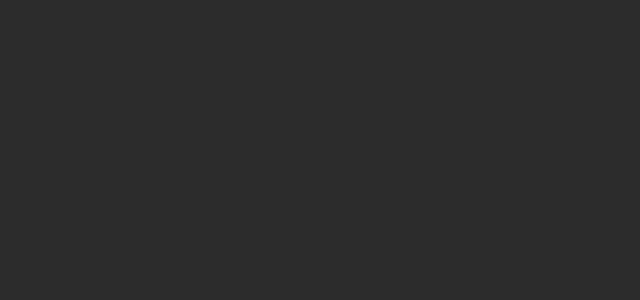
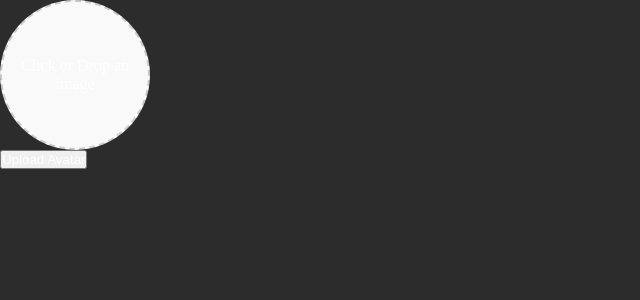
Before and after one commit to Ambermsg/frontend, a React (Vite) app: page /register/almost in a window 1280 px wide. Before the commit this address had no page. Shown: the top 300 px of the page, without its empty margins (0-640 px from the left). Built offline with nearby package versions, Linux system fonts and the light colour scheme.

Commit message:
Fixed 2 bugs for firefox browse / started AlmostDone page

```diff
--- a/package.json
+++ b/package.json
@@ -11,8 +11,11 @@
   },
   "dependencies": {
     "@hookform/resolvers": "^3.9.1",
+    "@tanstack/react-query": "^5.62.10",
+    "axios": "^1.7.9",
     "react": "^18.3.1",
     "react-dom": "^18.3.1",
+    "react-easy-crop": "^5.2.0",
     "react-hook-form": "^7.54.1",
     "react-router": "^7.0.2",
     "styled-components": "^6.1.13",
--- a/src/main.jsx
+++ b/src/main.jsx
@@ -8,6 +8,8 @@ import HelloTor from "./pages/HelloTor.jsx";
 import { BrowserRouter, Route, Routes, useNavigate } from "react-router";
 import RegisterSecond from "./pages/RegisterSecond.jsx";
 import EmailConfirm from "./pages/EmailConfirm.jsx";
+import AlmostDone from "./pages/AlmostDone.jsx";
+import { QueryClient, QueryClientProvider } from "@tanstack/react-query";
 
 const detectTorBrowser = () => {
   const userAgent = navigator.userAgent || "";
@@ -33,6 +35,8 @@ const detectTorBrowser = () => {
   // Return true if any detection methods indicate Tor usage
   return isTorUserAgent || isWebRTCDisabled || isCanvasBlocked;
 };
+
+const queryClient = new QueryClient();
 
 const RootForTheme = () => {
   const navigate = useNavigate();
@@ -68,6 +72,7 @@ const RootForTheme = () => {
       <Route path="/login" element={<LogIn />} />
       <Route path="/register" element={<Register />} />
       <Route path="/register/second" element={<RegisterSecond />} />
+      <Route path="/register/almost" element={<AlmostDone />} />
       <Route path="/tor" element={<HelloTor />} />
       <Route path="/confirm-email" element={<EmailConfirm />} />
     </Routes>
@@ -76,6 +81,8 @@ const RootForTheme = () => {
 
 createRoot(document.getElementById("root")).render(
   <BrowserRouter>
-    <RootForTheme />
+    <QueryClientProvider client={queryClient}>
+      <RootForTheme />
+    </QueryClientProvider>
   </BrowserRouter>
 );
--- a/src/pages/AlmostDone.jsx
+++ b/src/pages/AlmostDone.jsx
@@ -1,5 +1,161 @@
+import { useState } from "react";
+import { useForm, Controller } from "react-hook-form";
+import styled from "styled-components";
+import * as yup from "yup";
+import { yupResolver } from "@hookform/resolvers/yup";
+import { useMutation } from "@tanstack/react-query"; // Import useMutation from React Query
+import axios from "axios";
+
+// Styled Components
+const StyledUploader = styled.div`
+  width: 150px;
+  height: 150px;
+  border-radius: 50%;
+  overflow: hidden;
+  display: flex;
+  justify-content: center;
+  align-items: center;
+  border: 2px dashed #ccc;
+  background-color: #f9f9f9;
+  cursor: pointer;
+  text-align: center;
+
+  img {
+    width: 100%;
+    height: 100%;
+    object-fit: cover;
+  }
+
+  &:hover {
+    border-color: #888;
+  }
+`;
+
+const HiddenFileInput = styled.input`
+  display: none;
+`;
+
+const ErrorMessage = styled.p`
+  color: red;
+  font-size: 14px;
+`;
+
+const schema = yup.object({
+  avatar: yup
+    .mixed()
+    .required("An image is required")
+    .test("fileType", "Only image files are allowed", (value) => {
+      return value?.type?.startsWith("image/");
+    }),
+});
+
 const AlmostDone = () => {
-  return <div></div>;
+  const [imageSrc, setImageSrc] = useState(null);
+  const {
+    control,
+    handleSubmit,
+    setValue,
+    formState: { errors },
+  } = useForm({
+    defaultValues: {
+      avatar: null,
+    },
+    resolver: yupResolver(schema),
+  });
+
+  const handleFileChange = (event, onChange) => {
+    const file = event.target.files[0];
+    if (file && file.type.startsWith("image/")) {
+      const reader = new FileReader();
+      reader.onload = () => {
+        setImageSrc(reader.result); // Set image preview
+        setValue("avatar", file); // Update form value
+        onChange(file);
+      };
+      reader.readAsDataURL(file);
+    }
+  };
+
+  const handleDrop = (e, onChange) => {
+    e.preventDefault();
+    const file = e.dataTransfer.files[0];
+    if (file && file.type.startsWith("image/")) {
+      const reader = new FileReader();
+      reader.onload = () => {
+        setImageSrc(reader.result); // Set image preview
+        setValue("avatar", file); // Update form value
+        onChange(file);
+      };
+      reader.readAsDataURL(file);
+    }
+  };
+
+  // React Query mutation for file upload
+  const uploadAvatarMutation = useMutation({
+    mutationFn: async (formData) => {
+      const response = await axios.post("/api/upload", formData, {
+        headers: {
+          "Content-Type": "multipart/form-data",
+        },
+      });
+      return response.data;
+    },
+    onSuccess: (data) => {
+      console.log("Upload Success:", data);
+    },
+    onError: (error) => {
+      console.error("Upload Error:", error.response?.data || error.message);
+    },
+  });
+
+  const onSubmit = async (data) => {
+    const formData = new FormData();
+    formData.append("avatar", data.avatar);
+    console.log("data.avatar: ", data.avatar);
+
+    // Trigger the mutation to upload the image
+    uploadAvatarMutation.mutate(formData);
+  };
+
+  return (
+    <form onSubmit={handleSubmit(onSubmit)}>
+      <Controller
+        name="avatar"
+        control={control}
+        render={({ field }) => (
+          <>
+            <StyledUploader
+              onDrop={(e) => handleDrop(e, field.onChange)}
+              onDragOver={(e) => e.preventDefault()}
+              onClick={() => document.getElementById("fileInput").click()}
+            >
+              {imageSrc ? (
+                <img src={imageSrc} alt="Avatar" />
+              ) : (
+                <p>Click or Drop an image</p>
+              )}
+            </StyledUploader>
+            <HiddenFileInput
+              id="fileInput"
+              type="file"
+              accept="image/*"
+              onChange={(e) => handleFileChange(e, field.onChange)}
+            />
+          </>
+        )}
+      />
+      {errors.avatar && <ErrorMessage>{errors.avatar.message}</ErrorMessage>}
+
+      <button type="submit" disabled={uploadAvatarMutation.isLoading}>
+        {uploadAvatarMutation.isLoading ? "Uploading..." : "Upload Avatar"}
+      </button>
+
+      {/* Display error message if upload fails */}
+      {uploadAvatarMutation.isError && (
+        <ErrorMessage>Failed to upload image. Please try again.</ErrorMessage>
+      )}
+    </form>
+  );
 };
 
 export default AlmostDone;
--- a/src/pages/EmailConfirm.jsx
+++ b/src/pages/EmailConfirm.jsx
@@ -137,14 +137,15 @@ const Input = styled.input`
   line-height: 43.58px;
   text-align: center;
 
+  &[type="number"] {
+    -moz-appearance: textfield; /* For Firefox */
+  }
+
   &[type="number"]::-webkit-inner-spin-button,
   &[type="number"]::-webkit-outer-spin-button {
-    -webkit-appearance: none;
+    -webkit-appearance: none; /* For Chrome, Edge, etc. */
     margin: 0;
   }
-
-
-  &[type="number"]::-moz-appearance: textfield;
 
   &:focus {
     outline: none; /* Removes the default focus border */
--- a/src/pages/LogIn.jsx
+++ b/src/pages/LogIn.jsx
@@ -95,7 +95,7 @@ const Label = styled.label`
 `;
 
 const Input = styled.input`
-  padding: 10px;
+  padding: 10px 10px 10px 20px;
   width: 270px;
   height: 40px;
   font-family: Noto Sans;
--- a/src/pages/Register.jsx
+++ b/src/pages/Register.jsx
@@ -94,7 +94,7 @@ const Label = styled.label`
 `;
 
 const Input = styled.input`
-  padding: 10px;
+  padding: 10px 10px 10px 20px;
   width: 270px;
   height: 40px;
   font-family: Noto Sans;
--- a/src/pages/RegisterSecond.jsx
+++ b/src/pages/RegisterSecond.jsx
@@ -65,7 +65,7 @@ const Label = styled.label`
 `;
 
 const Input = styled.input`
-  padding: 10px;
+  padding: 10px 10px 10px 20px;
   width: 270px;
   height: 40px;
   font-family: Noto Sans;
```
Also changed, not shown: 2 other files (tests, documents, lock files or other folders).
